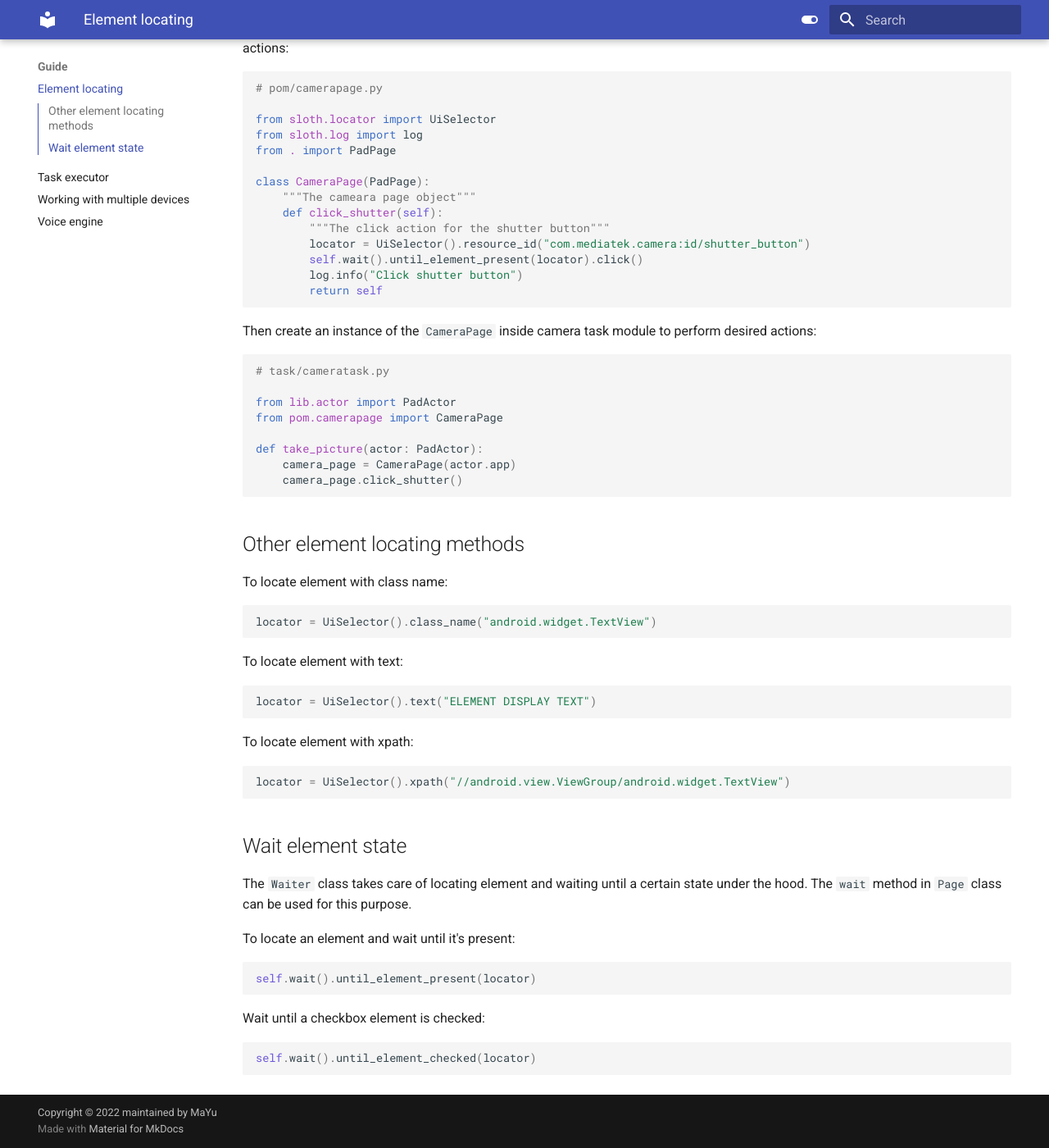
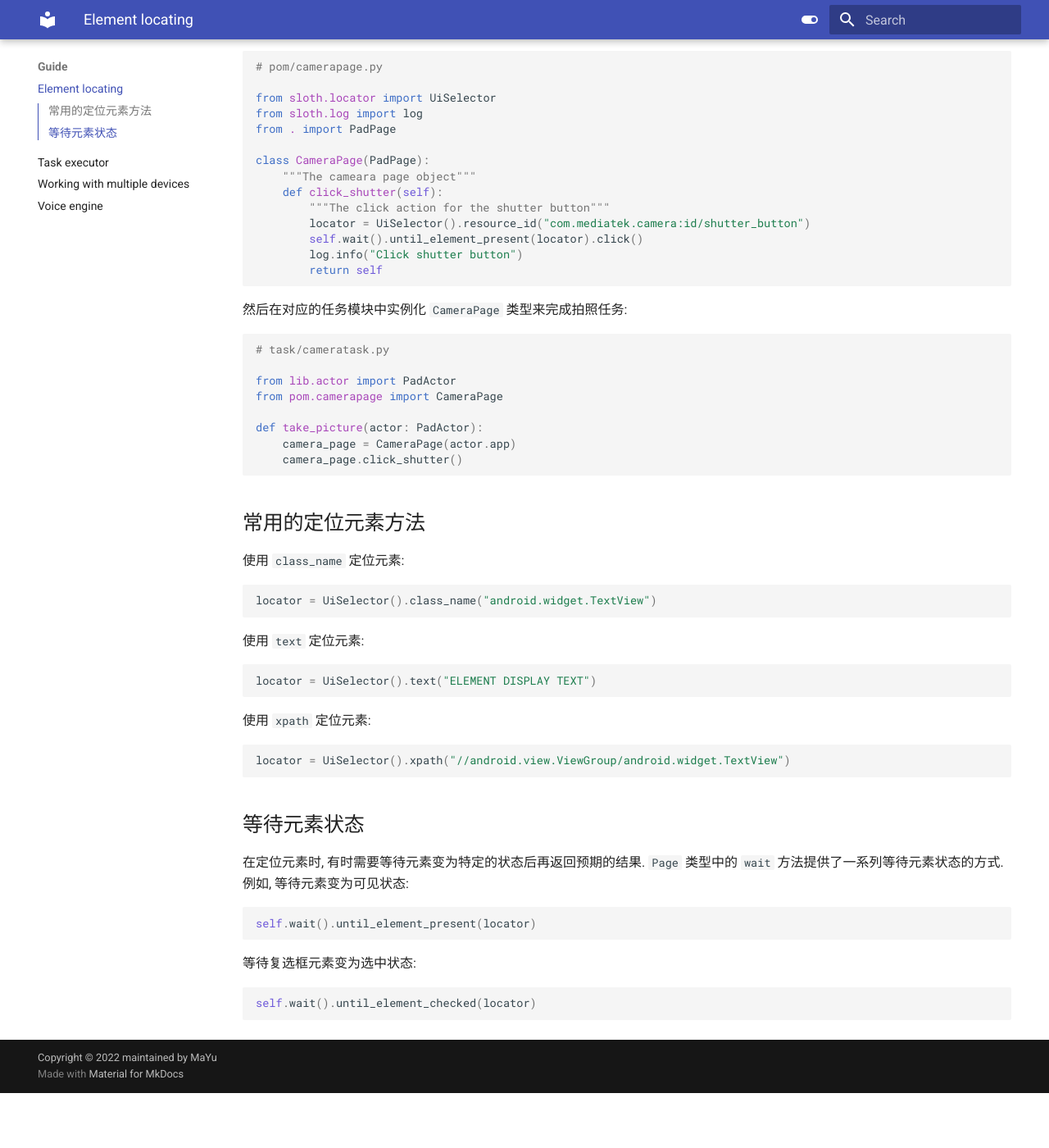
Before and after one commit to ice7mayu/sloth-doc, an MkDocs documentation site: the page built from docs/guide/element-locating.md, in a window 1280 px wide and 1400 px high, scrolled down 249 px. Shown: the whole window at 82% size. Built offline with MkDocs 1.6.1 and Material for MkDocs 9.7.7, drawn with Linux system fonts in a browser that asks for light colours; after the commit the page ends 1582 px from its top, so only the background shows below that; some of the changed text lies outside the part shown.

Commit message:
Update element locating

````diff
--- a/docs/guide/element-locating.md
+++ b/docs/guide/element-locating.md
@@ -1,9 +1,8 @@
-# Element Locating
+# 定位元素
 
-UI element locating logics should be encapsulated in `page` modules under `pom` package.
+定位元素的代码逻辑通常被封装在 `page` 类型的模块里.
 
-To locate the shutter button of the system camera app.
-First create a `CameraPage` to hold the UI elements along with possible actions:
+以定位系统相机应用中的拍照按钮为例, 首先创建一个 `CameraPage` 类型来定位按钮元素并执行 `click` 事件:
 
 ```python
 # pom/camerapage.py
@@ -22,7 +21,7 @@ class CameraPage(PadPage):
         return self
 ```
 
-Then create an instance of the `CameraPage` inside camera task module to perform desired actions:
+然后在对应的任务模块中实例化 `CameraPage` 类型来完成拍照任务:
 
 ```python
 # task/cameratask.py
@@ -35,38 +34,36 @@ def take_picture(actor: PadActor):
     camera_page.click_shutter()
 ```
 
-## Other element locating methods
+## 常用的定位元素方法
 
-To locate element with class name:
+使用 `class_name` 定位元素:
 
 ```python
 locator = UiSelector().class_name("android.widget.TextView")
 ```
 
-To locate element with text:
+使用 `text` 定位元素:
 
 ```python
 locator = UiSelector().text("ELEMENT DISPLAY TEXT")
 ```
 
-To locate element with xpath:
+使用 `xpath` 定位元素:
 
 ```python
 locator = UiSelector().xpath("//android.view.ViewGroup/android.widget.TextView")
 ```
 
-## Wait element state
+## 等待元素状态
 
-The `Waiter` class takes care of locating element and waiting until a certain state under the hood.
-The `wait` method in `Page` class can be used for this purpose.
-
-To locate an element and wait until it's present:
+在定位元素时, 有时需要等待元素变为特定的状态后再返回预期的结果. `Page` 类型中的 `wait` 方法提供了一系列等待元素状态的方式.
+例如, 等待元素变为可见状态:
 
 ```python
 self.wait().until_element_present(locator)
 ```
 
-Wait until a checkbox element is checked:
+等待复选框元素变为选中状态:
 
 ```python
 self.wait().until_element_checked(locator)
````
